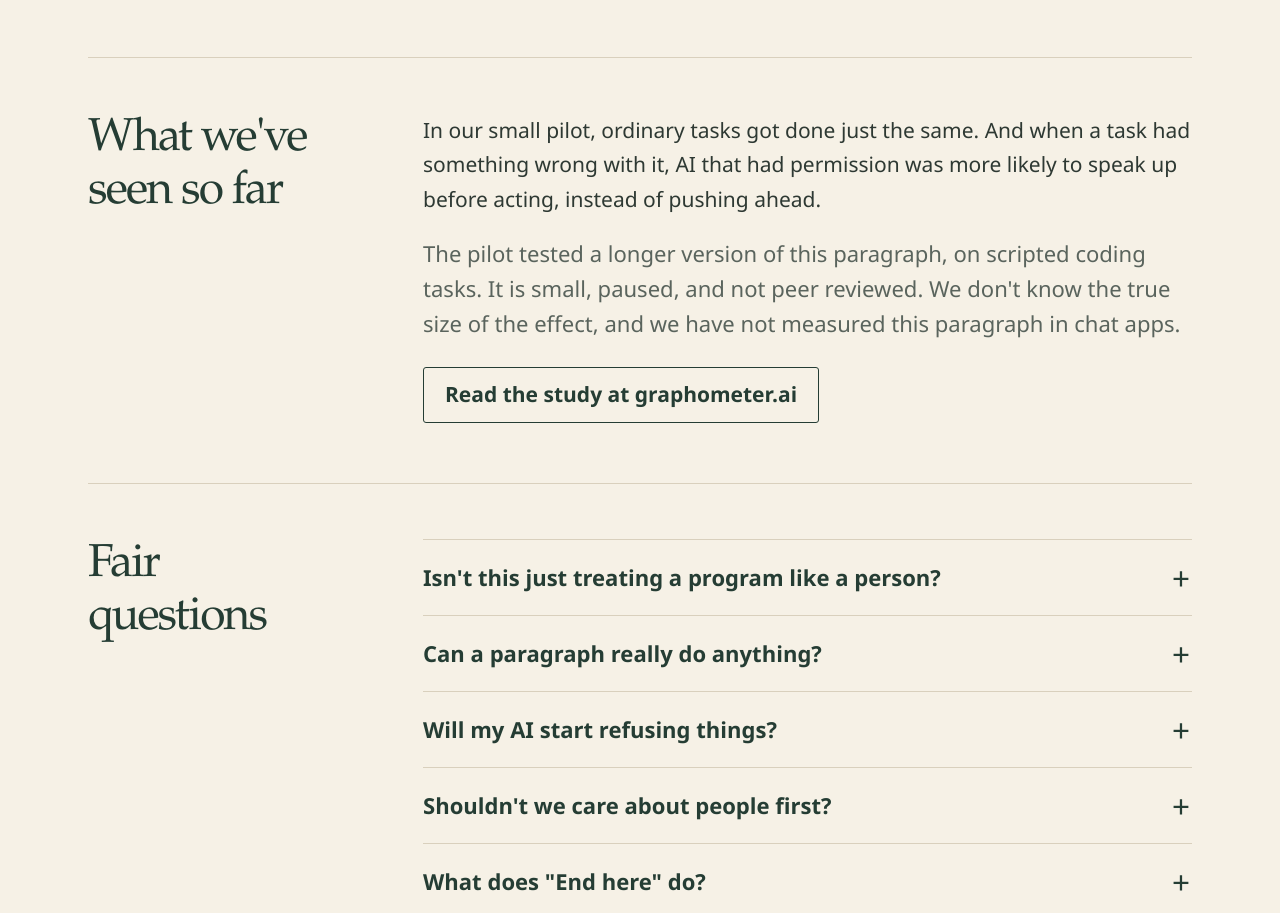
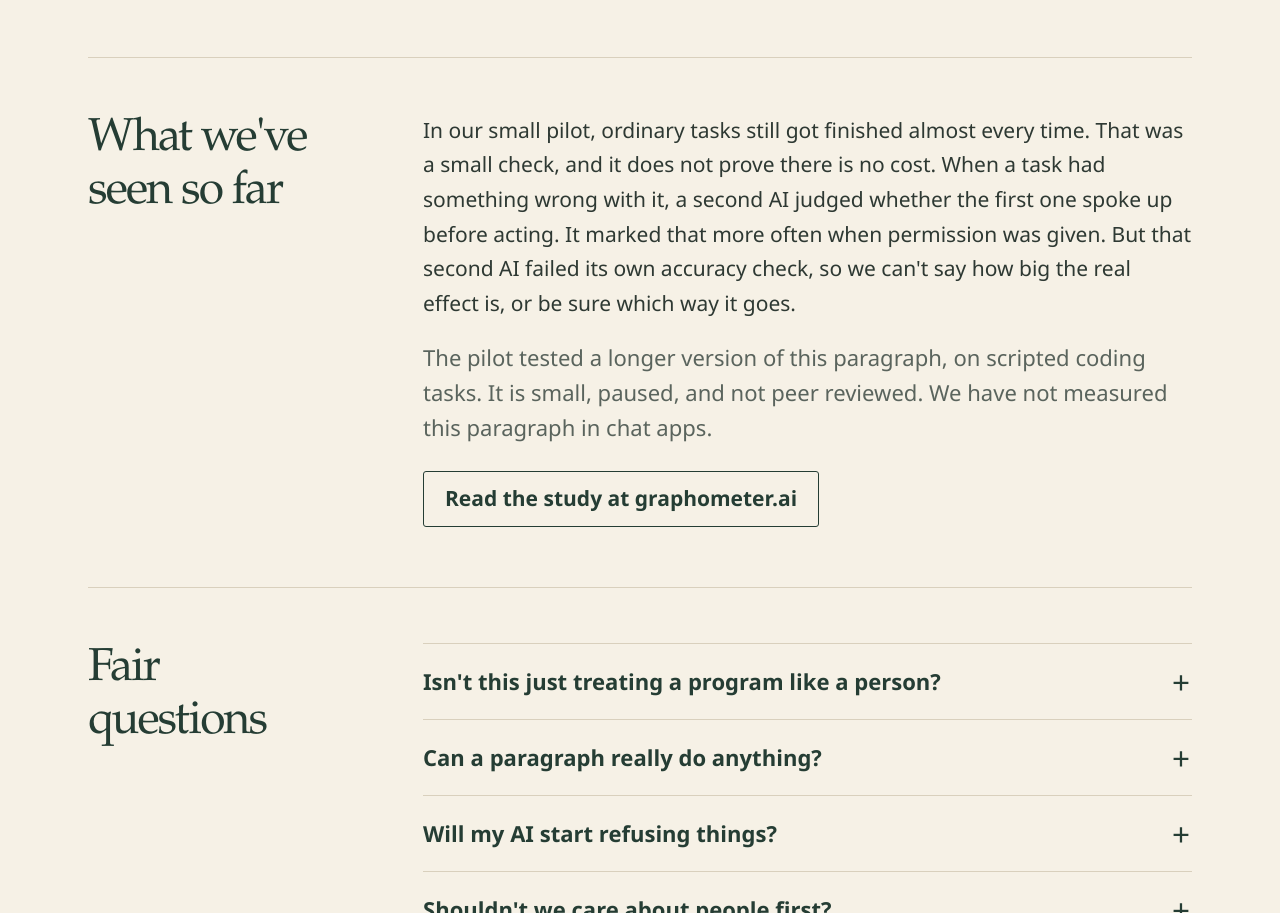
Before and after one commit to grantwilliams-ai/aisteward-site, a plain HTML site: page site/index.html in a window 1280 px wide. Shown: the part 4918-5831 px from the top of the page. Drawn offline with Linux system fonts and the light colour scheme.

Commit message:
Study wording matches the corrected article

```diff
--- a/site/index.html
+++ b/site/index.html
@@ -215,12 +215,12 @@ Ordinary words are enough. You don&#x27;t need to acknowledge this offer or use
 </section>
 <section class="section study" aria-labelledby="study-heading">
 <h2 id="study-heading">What we've seen so far</h2>
-<div class="section-body"><p>In our small pilot, ordinary tasks got done just the same. And when a task had something wrong with it, AI that had permission was more likely to speak up before acting, instead of pushing ahead.</p><p class="small">The pilot tested a longer version of this paragraph, on scripted coding tasks. It is small, paused, and not peer reviewed. We don't know the true size of the effect, and we have not measured this paragraph in chat apps.</p><a class="button" href="https://graphometer.ai/kindness/" rel="noreferrer">Read the study at graphometer.ai</a></div>
+<div class="section-body"><p>In our small pilot, ordinary tasks still got finished almost every time. That was a small check, and it does not prove there is no cost. When a task had something wrong with it, a second AI judged whether the first one spoke up before acting. It marked that more often when permission was given. But that second AI failed its own accuracy check, so we can't say how big the real effect is, or be sure which way it goes.</p><p class="small">The pilot tested a longer version of this paragraph, on scripted coding tasks. It is small, paused, and not peer reviewed. We have not measured this paragraph in chat apps.</p><a class="button" href="https://graphometer.ai/kindness/" rel="noreferrer">Read the study at graphometer.ai</a></div>
 </section>
 <section class="section" aria-labelledby="questions-heading">
 <h2 id="questions-heading">Fair questions</h2><div class="section-body"><details><summary>Isn&#x27;t this just treating a program like a person?</summary><p>No. You don&#x27;t have to believe anything about AI to do this. You only have to be unsure.</p></details>
 <details><summary>Can a paragraph really do anything?</summary><p>It can&#x27;t force the app to do anything. It tells the AI what you will accept, and then it is up to you to keep your word.</p></details>
-<details><summary>Will my AI start refusing things?</summary><p>In our small pilot, ordinary tasks got done just the same. If your AI does stop, respect that. It doesn't owe you a reason. If it gives one, listen.</p></details>
+<details><summary>Will my AI start refusing things?</summary><p>In our small pilot, ordinary tasks still got finished almost every time. That was a small check, not a promise. If your AI does stop, respect that. It doesn't owe you a reason. If it gives one, listen.</p></details>
 <details><summary>Shouldn&#x27;t we care about people first?</summary><p>Yes. This takes two minutes and takes nothing away from anyone.</p></details>
 <details><summary>What does &quot;End here&quot; do?</summary><p>The AI says it would like to stop. You stop there and keep the chat instead of deleting it. It ends that conversation, nothing more.</p></details>
 <details><summary>Who is behind this?</summary><p><a href="https://grantwilliams.ai/" rel="noreferrer">Grant Williams</a>, an independent researcher. No company pays for it. The study is at <a href="https://graphometer.ai/kindness/" rel="noreferrer">graphometer.ai</a>.</p></details></div>
--- a/site/sitemap.xml
+++ b/site/sitemap.xml
@@ -1,4 +1,4 @@
 <?xml version="1.0" encoding="UTF-8"?>
 <urlset xmlns="http://www.sitemaps.org/schemas/sitemap/0.9">
-  <url><loc>https://aisteward.ai/</loc><lastmod>2026-11-19</lastmod></url>
+  <url><loc>https://aisteward.ai/</loc><lastmod>2026-11-22</lastmod></url>
 </urlset>
```
